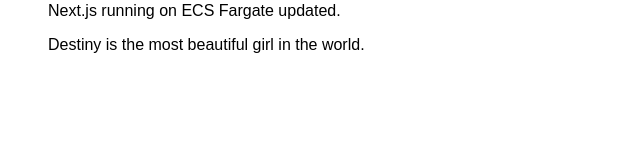
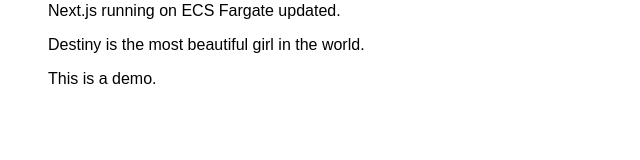
Before and after one commit to bullekam/bullekam-feedmill-code, a Next.js app: page / in a window 1280 px wide. Shown: the part 127-287 px from the top of the page, without its empty margins (0-640 px from the left). Built offline with nearby package versions, Linux system fonts and the light colour scheme.

Commit message:
adding feature
Signed-off-by: Amberetu <ajamb923@gmail.com>

```diff
--- a/pages/index.js
+++ b/pages/index.js
@@ -4,6 +4,7 @@
       <h1>Hello World 👋</h1>
       <p>Next.js running on ECS Fargate updated.</p>
       <p>Destiny is the most beautiful girl in the world.</p>
+      <p>This is a demo.</p>
     </main>
   );
 }
```
